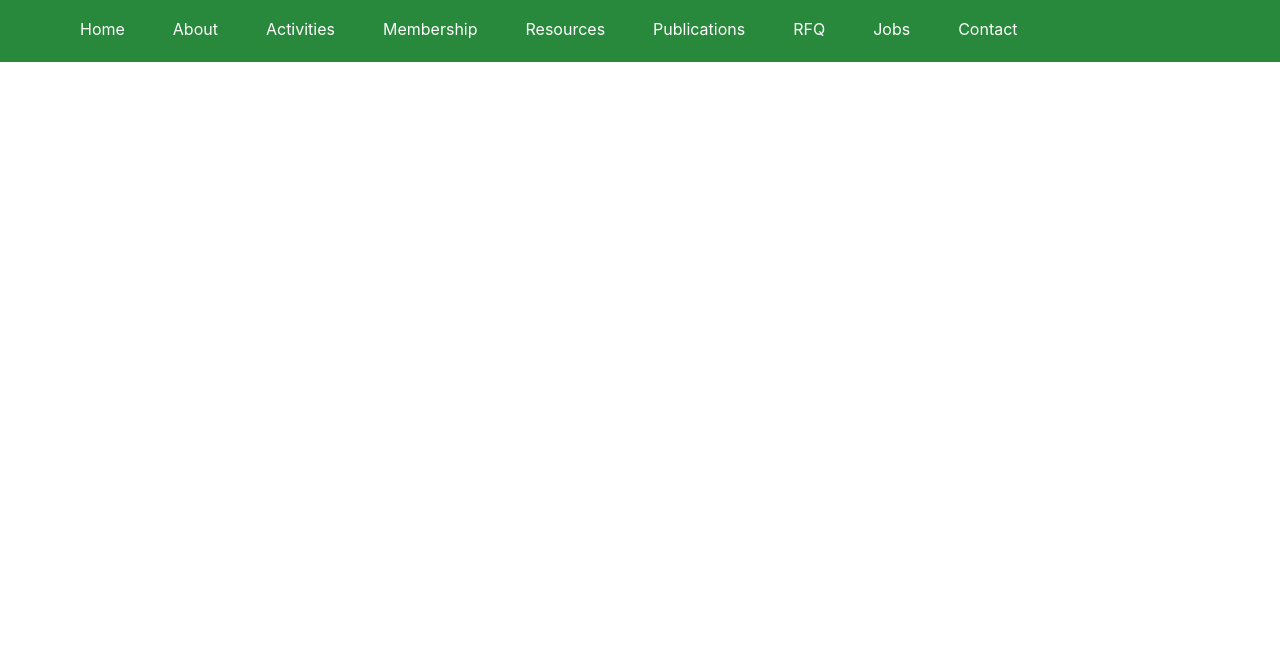
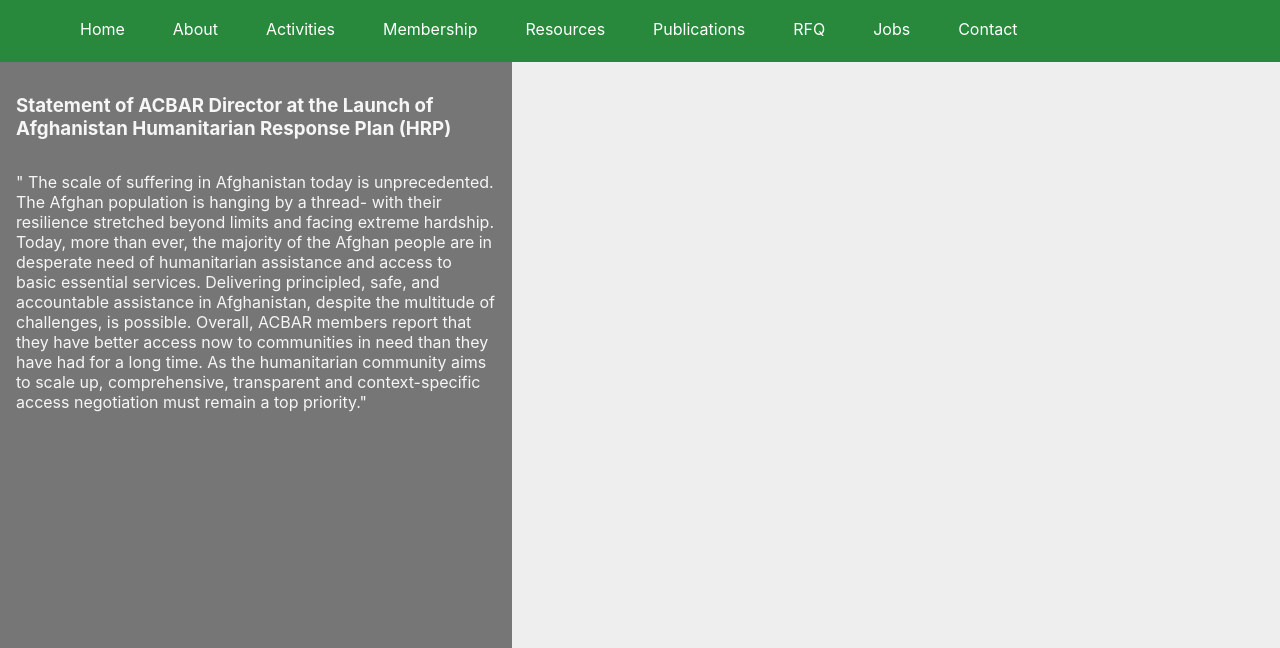
Before and after one commit to jafar-fahimi/acbar, a plain HTML site: page index.html in a window 1280 px wide. Shown: the part 152-800 px from the top of the page. Drawn offline with Linux system fonts and the light colour scheme.

Commit message:
main & "top-home" added

```diff
--- a/index.html
+++ b/index.html
@@ -177,5 +177,30 @@
         </section>
       </header>
 
+      <main class="body-main-home">
+        <section class="top-home">
+          <div class="left-home">
+            <h3>
+              Statement of ACBAR Director at the Launch of Afghanistan
+              Humanitarian Response Plan (HRP)
+            </h3>
+            <p>
+              " The scale of suffering in Afghanistan today is unprecedented. The
+              Afghan population is hanging by a thread- with their resilience
+              stretched beyond limits and facing extreme hardship. Today, more
+              than ever, the majority of the Afghan people are in desperate need
+              of humanitarian assistance and access to basic essential services.
+              Delivering principled, safe, and accountable assistance in
+              Afghanistan, despite the multitude of challenges, is possible.
+              Overall, ACBAR members report that they have better access now to
+              communities in need than they have had for a long time. As the
+              humanitarian community aims to scale up, comprehensive, transparent
+              and context-specific access negotiation must remain a top priority."
+            </p>
+          </div>
+        </section>
+
+      </main>
+
 </body>
 </html>
```
